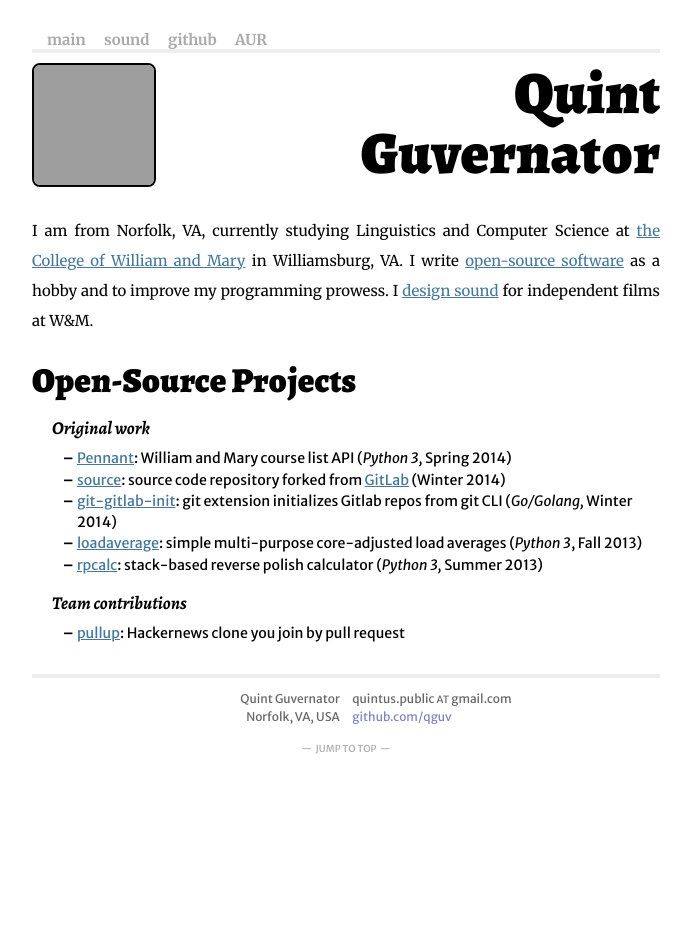
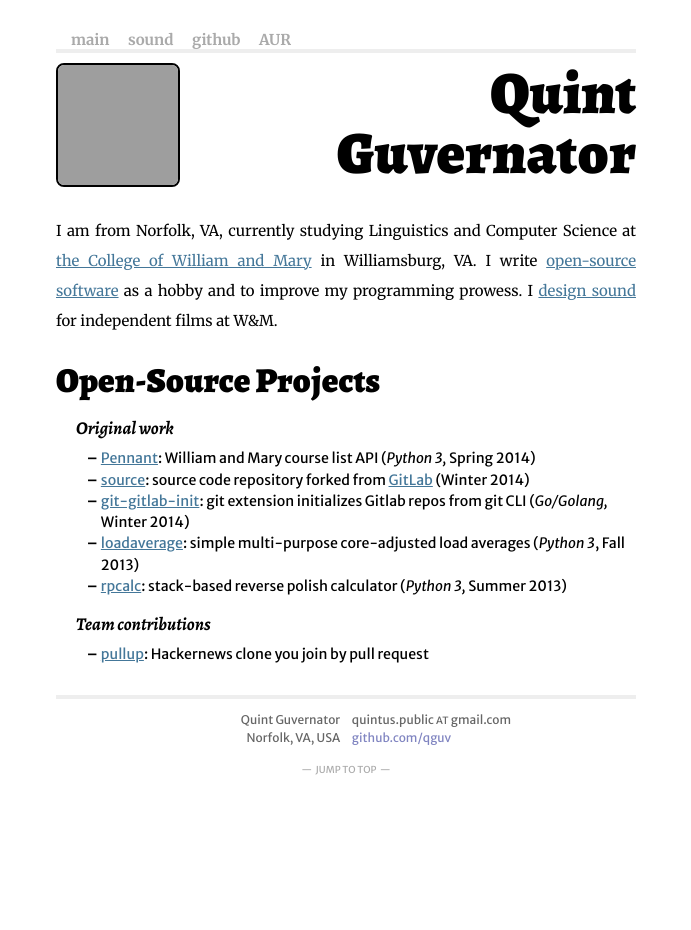
Before and after one commit to hawkw/qguv.github.io, a Jekyll site: the page built from index.md, in a window 1280 px wide. Shown: the whole page, without its empty margins (294-985 px from the left). Built offline with Jekyll 4.4.1, drawn with Linux system fonts in a browser that asks for light colours; some web fonts are replaced; Markdown is read by kramdown in place of the engine named in the settings; grey boxes are pictures that could not be loaded.

Commit message:
trying out viewport settings

```diff
--- a/_layouts/base.html
+++ b/_layouts/base.html
@@ -6,6 +6,7 @@
 -->
 <html>
   <head>
+    <meta name="viewport" content="width=device-width, user-scalable=no">
     <link rel="icon" type="image/png" href="/favicon.png">
     <meta charset="utf-8">
     <title>{{ page.title }}</title>
--- a/css/main.css
+++ b/css/main.css
@@ -126,7 +126,7 @@
 
 .site {
   font-size: 115%;
-  width: 42em;
+  width: 580px;
   margin: 2em auto;
 }
 
```
